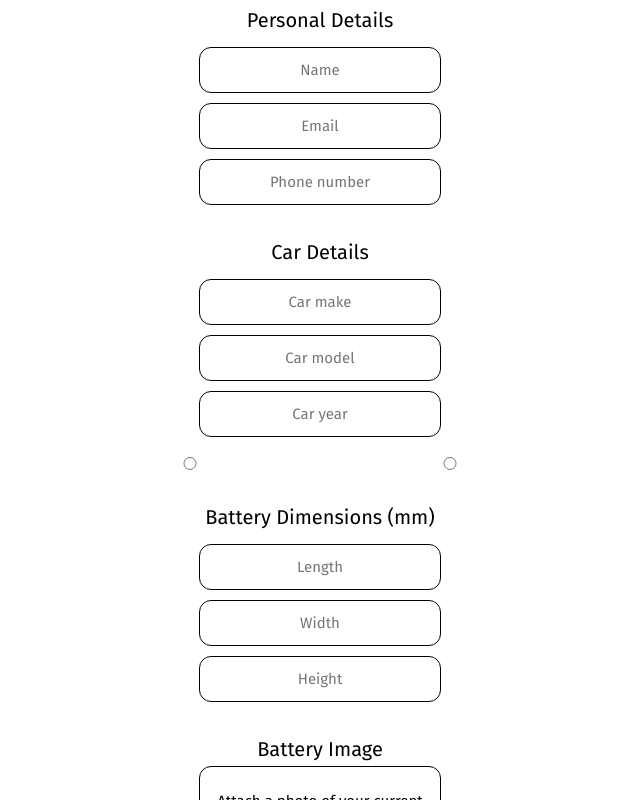
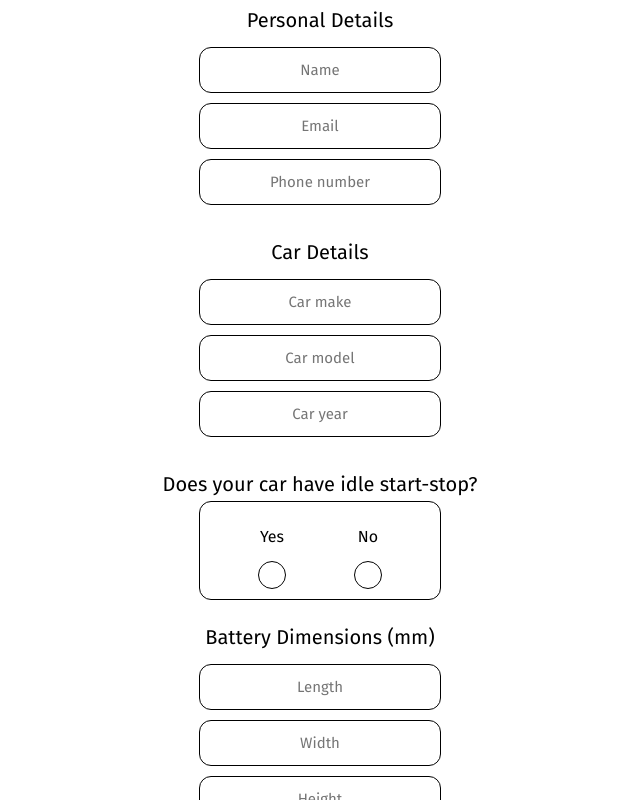
Before and after one commit to eksk325/ns-battery, a React (Create React App) app in the folder frontend/: page /#/quote in a window 1280 px wide. Shown: the part 384-1184 px from the top of the page, without its empty margins (320-960 px from the left). Built offline with nearby package versions, Linux system fonts and the light colour scheme.

Commit message:
Worked on the idle start stop checkbox

```diff
--- a/frontend/src/js/EnquiryForm.js
+++ b/frontend/src/js/EnquiryForm.js
@@ -55,9 +55,34 @@ function EnquiryForm() {
             required
           ></input>
         </div>
+        <label>Does your car have idle start-stop?</label>
         <div className={styles.idle}>
-          <input type="radio" name="idle" value={"yes"} />
-          <input type="radio" name="idle" value={"no"} />
+          <div
+            style={{
+              display: "flex",
+              flexDirection: "column",
+              alignItems: "center",
+              width: "40%",
+            }}
+          >
+            <label for="yes" style={{ fontSize: "16px" }}>
+              Yes
+            </label>
+            <input type="radio" name="idle" value={"yes"} id="yes" />
+          </div>
+          <div
+            style={{
+              display: "flex",
+              flexDirection: "column",
+              alignItems: "center",
+              width: "40%",
+            }}
+          >
+            <label for="no" style={{ fontSize: "16px" }}>
+              No
+            </label>
+            <input type="radio" name="idle" value={"no"} id="no" />
+          </div>
         </div>
         <div className={styles.battery}>
           <label>Battery Dimensions (mm)</label>
--- a/frontend/src/styles/Home.module.css
+++ b/frontend/src/styles/Home.module.css
@@ -56,7 +56,7 @@ h3 {
   padding: 13px 0px;
   text-align: center;
   display: flex;
-  border: 1.5px solid;
+  border: 1.5px solid black;
   font-size: 15px;
   width: 240px;
   border-radius: 12px;
@@ -105,12 +105,30 @@ h3 {
 
 .idle {
   display: flex;
+  justify-content: center;
+  border: 1.5px solid black;
+  width: 240px;
+  border-radius: 12px;
 }
 
 input::-webkit-outer-spin-button,
 input::-webkit-inner-spin-button {
   -webkit-appearance: none;
   margin: 0;
+}
+
+input[type="radio"] {
+  width: 28px;
+  height: 28px;
+  -webkit-appearance: none;
+  appearance: none;
+  border-radius: 50%;
+  border: 1px solid black;
+  background: #fff;
+}
+
+input[type="radio"]:checked {
+  background: #26327a;
 }
 
 @media screen and (max-width: 1000px) {
```
